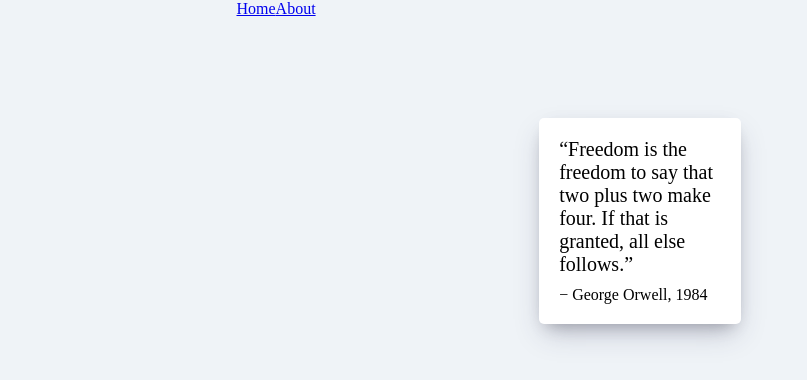
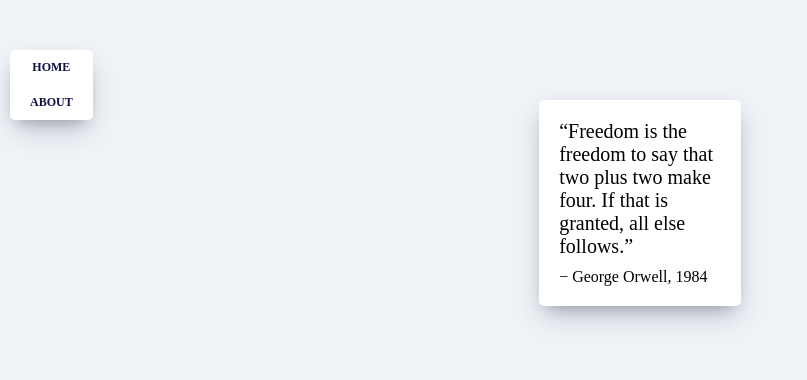
Before and after one commit to noneNoo/Nomad-Movie-App, a React (Create React App) app: page /#/about in a window 1280 px wide. Shown: the top 380 px of the page, without its empty margins (0-807 px from the left). Built offline with nearby package versions, Linux system fonts and the light colour scheme.

Commit message:
Styling Navigation, Detail Component

```diff
--- a/src/components/Movie.js
+++ b/src/components/Movie.js
@@ -17,6 +17,7 @@ function Movie({ id, year, title, summary, poster, genres }) {
     // 클릭하면 movie-detail 페이지로 이동됨과 동시에
     // 클릭한 컴포넌트의 props를 전달할 수 있다
     <Link
+      className="movie"
       to={{
         pathname: `/movie/${id}`,
         state: {
@@ -28,7 +29,7 @@ function Movie({ id, year, title, summary, poster, genres }) {
         },
       }}
     >
-      <div className="movie">
+      <div>
         <img src={poster} alt={title} title={title}></img>
         <div className="movie__data">
           <h3 className="movie__title">{title}</h3>
--- a/src/components/Navigation.css
+++ b/src/components/Navigation.css
@@ -1,4 +1,4 @@
-.nav {
+nav {
   position: fixed;
   top: 50px;
   left: 10px;
@@ -11,15 +11,15 @@
   border-radius: 5px;
 }
 
-.nav a {
+nav a {
   text-decoration: none;
-  color: #0008fc;
+  color: #0c0e48;
   text-transform: uppercase;
   font-size: 12px;
   text-align: center;
   font-weight: 600;
 }
 
-.nav a:not(:last-child) {
+nav a:not(:last-child) {
   margin-bottom: 20px;
 }
--- a/src/components/Navigation.js
+++ b/src/components/Navigation.js
@@ -4,10 +4,10 @@ import './Navigation.css';
 
 function Navigation() {
   return (
-    <div>
+    <nav>
       <Link to="/">Home</Link>
       <Link to="/about">About</Link>
-    </div>
+    </nav>
   );
 }
 
--- /dev/null
+++ b/src/routes/Detail.css
@@ -0,0 +1,13 @@
+main {
+  background-color: white;
+  border-radius: 5px;
+  margin-top: 3rem;
+  padding: 4rem 2rem;
+  max-width: 500px;
+  display: flex;
+  align-items: center;
+  flex-direction: column;
+}
+main img {
+  width: max-content;
+}
--- a/src/routes/Detail.js
+++ b/src/routes/Detail.js
@@ -1,4 +1,5 @@
 import React from 'react';
+import './Detail.css';
 
 // function Detail({ location }) {
 //   console.log(location);
@@ -15,10 +16,17 @@ class Detail extends React.Component {
     }
   }
   render() {
+    console.log(this.props);
     const { location } = this.props;
 
     if (location.state) {
-      return <span>{location.state.title}</span>;
+      return (
+        <main>
+          <img src={location.state.poster}></img>
+          <h2>{location.state.title}</h2>
+          <p>{location.state.summary}</p>
+        </main>
+      );
     } else {
       return null;
     }
--- a/src/routes/Home.css
+++ b/src/routes/Home.css
@@ -12,9 +12,6 @@ body {
 ul {
   margin: 0;
   padding: 0;
-}
-
-li {
 }
 
 html,
@@ -45,6 +42,7 @@ body,
 }
 
 .movies .movie {
+  text-decoration: none;
   width: 45%;
   background-color: white;
   margin-bottom: 70px;
```
Also changed, not shown: 1 other file (tests, documents, lock files or other folders).
